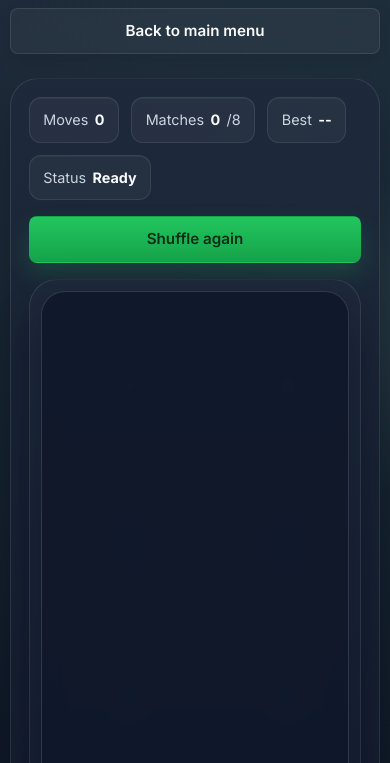
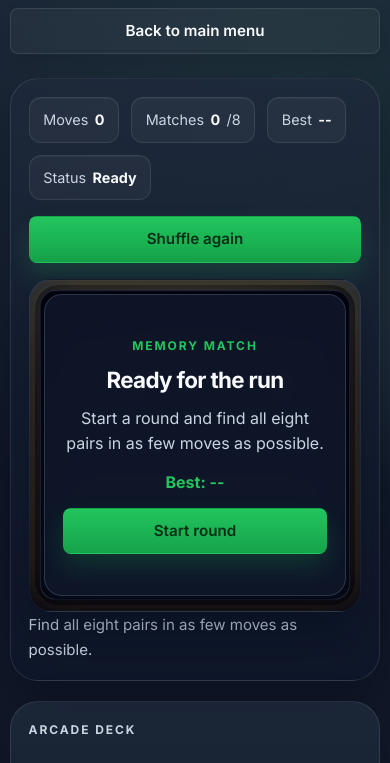
Before and after one commit to Jackely10/retro-arcade, a plain HTML site: page memory.html in a window 390 px wide. Shown: the part 289-1052 px from the top of the page. Drawn offline with Linux system fonts and the light colour scheme.

Commit message:
Style game screens like arcade monitors

```diff
--- a/styles.css
+++ b/styles.css
@@ -52,6 +52,25 @@
   animation: arcade-page-enter 240ms ease-out;
 }
 
+.game-page {
+  --screen-glow: rgba(34, 197, 94, 0.2);
+  --screen-reflection: rgba(255, 255, 255, 0.06);
+  --screen-scanline: rgba(2, 6, 23, 0.18);
+  --screen-vignette: rgba(2, 6, 23, 0.52);
+}
+
+.snake-theme {
+  --screen-glow: rgba(34, 197, 94, 0.22);
+}
+
+.pong-theme {
+  --screen-glow: rgba(56, 189, 248, 0.2);
+}
+
+.memory-theme {
+  --screen-glow: rgba(245, 158, 11, 0.2);
+}
+
 body::before,
 body::after {
   content: "";
@@ -801,6 +820,53 @@
 
 .stage-viewport {
   position: relative;
+  --cabinet-padding: clamp(0.85rem, 1.8vw, 1.05rem);
+  padding: var(--cabinet-padding);
+  border-radius: 28px;
+  border: 1px solid rgba(248, 250, 252, 0.08);
+  background:
+    linear-gradient(180deg, rgba(30, 41, 59, 0.92), rgba(2, 6, 23, 0.98)),
+    rgba(15, 23, 42, 0.96);
+  box-shadow:
+    0 20px 48px rgba(2, 6, 23, 0.42),
+    inset 0 1px 0 rgba(255, 255, 255, 0.04);
+  overflow: hidden;
+  isolation: isolate;
+}
+
+.stage-viewport::before,
+.stage-viewport::after {
+  content: "";
+  position: absolute;
+  pointer-events: none;
+}
+
+.stage-viewport::before {
+  inset: calc(var(--cabinet-padding) * 0.55);
+  border-radius: 24px;
+  background:
+    linear-gradient(145deg, var(--screen-reflection), transparent 32%),
+    radial-gradient(circle at 50% 12%, rgba(255, 255, 255, 0.08), transparent 42%);
+  box-shadow:
+    inset 0 0 26px rgba(0, 0, 0, 0.9),
+    0 0 40px var(--screen-glow);
+  z-index: 0;
+}
+
+.stage-viewport::after {
+  inset: var(--cabinet-padding);
+  border-radius: 20px;
+  background:
+    repeating-linear-gradient(
+      0deg,
+      var(--screen-scanline),
+      var(--screen-scanline) 1px,
+      transparent 1px,
+      transparent 3px
+    ),
+    radial-gradient(circle at center, transparent 58%, var(--screen-vignette) 100%);
+  opacity: 0.7;
+  z-index: 1;
 }
 
 .stage-viewport-square {
@@ -813,15 +879,18 @@
 }
 
 .game-canvas {
+  position: relative;
+  z-index: 0;
   display: block;
   width: 100%;
   height: auto;
-  border: 1px solid var(--border);
-  border-radius: 24px;
-  background: linear-gradient(180deg, #0b1220, #111827);
+  border-radius: 20px;
+  background: linear-gradient(180deg, #020617, #0f172a);
   box-shadow:
-    inset 0 1px 0 rgba(255, 255, 255, 0.04),
-    inset 0 0 0 1px rgba(255, 255, 255, 0.03);
+    inset 0 0 20px rgba(0, 0, 0, 0.82),
+    inset 0 1px 0 rgba(255, 255, 255, 0.05),
+    0 18px 34px rgba(2, 6, 23, 0.4),
+    0 0 42px var(--screen-glow);
 }
 
 .game-canvas-square {
@@ -833,7 +902,21 @@
 }
 
 .memory-stage {
-  padding: 0.85rem;
+  position: relative;
+  z-index: 0;
+  display: grid;
+  align-content: center;
+  width: 100%;
+  aspect-ratio: 1 / 1;
+  padding: 1rem;
+  border-radius: 20px;
+  background: linear-gradient(180deg, #020617, #0f172a);
+  box-shadow:
+    inset 0 0 20px rgba(0, 0, 0, 0.82),
+    inset 0 1px 0 rgba(255, 255, 255, 0.05),
+    0 18px 34px rgba(2, 6, 23, 0.4),
+    0 0 42px var(--screen-glow);
+  overflow: hidden;
 }
 
 .memory-grid {
@@ -918,13 +1001,13 @@
 
 .game-overlay {
   position: absolute;
-  inset: 1rem;
+  inset: calc(var(--cabinet-padding) + 0.3rem);
   display: grid;
   align-content: center;
   justify-items: center;
   gap: 0.8rem;
   padding: 1.5rem;
-  border-radius: 24px;
+  border-radius: 22px;
   border: 1px solid var(--border-strong);
   background: rgba(15, 23, 42, 0.88);
   box-shadow: var(--shadow-md);
@@ -941,7 +1024,7 @@
 }
 
 .game-overlay-compact {
-  inset: auto 1rem 1rem;
+  inset: auto calc(var(--cabinet-padding) + 0.3rem) calc(var(--cabinet-padding) + 0.3rem);
   max-width: 30rem;
   justify-items: start;
   text-align: left;
@@ -1484,17 +1567,28 @@
     padding: 1rem;
   }
 
+  .stage-viewport {
+    --cabinet-padding: 0.65rem;
+    border-radius: 22px;
+  }
+
   .game-canvas {
+    border-radius: 16px;
+  }
+
+  .memory-stage {
+    padding: 0.75rem;
+    border-radius: 16px;
+  }
+
+  .game-overlay {
+    inset: calc(var(--cabinet-padding) + 0.25rem);
+    padding: 1.1rem;
     border-radius: 18px;
   }
 
-  .game-overlay {
-    inset: 0.75rem;
-    padding: 1.1rem;
-  }
-
   .game-overlay-compact {
-    inset: auto 0.75rem 0.75rem;
+    inset: auto calc(var(--cabinet-padding) + 0.25rem) calc(var(--cabinet-padding) + 0.25rem);
     max-width: none;
   }
 }
```
